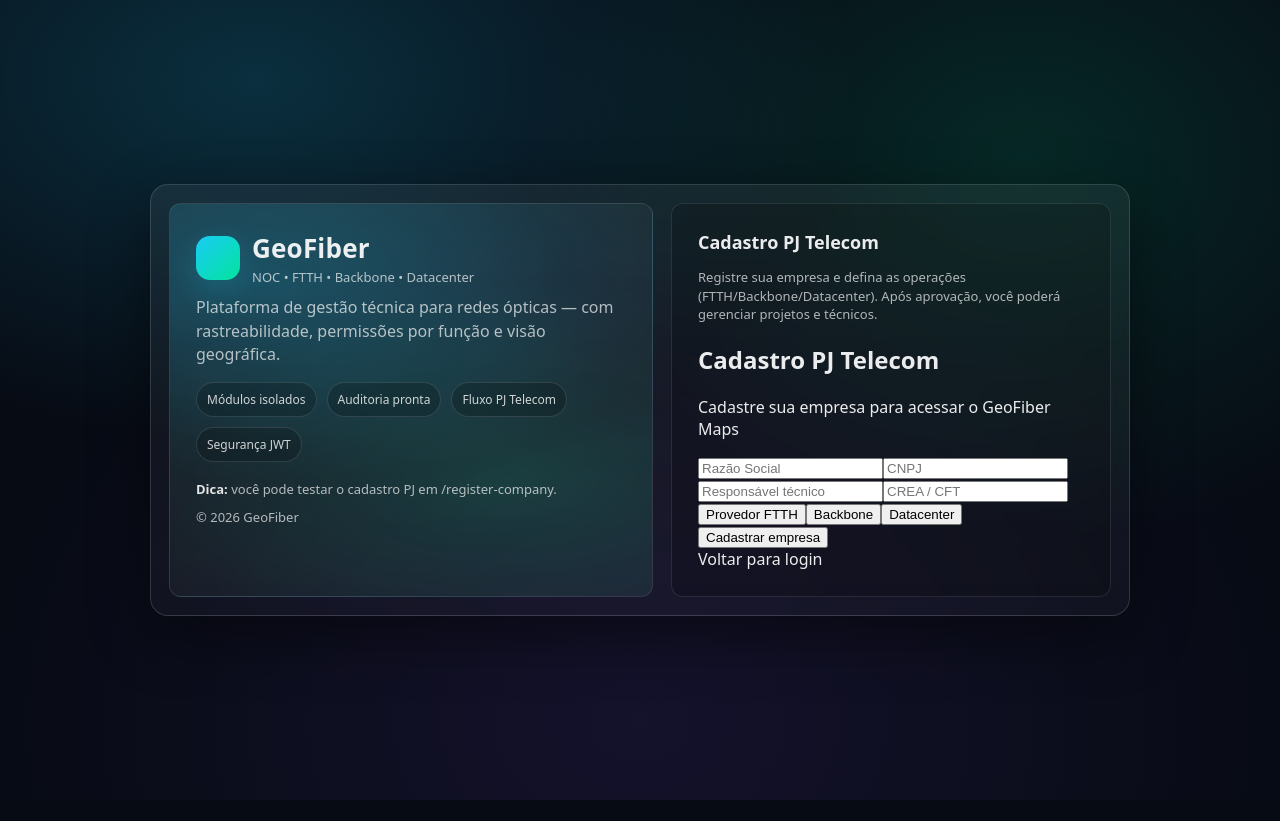
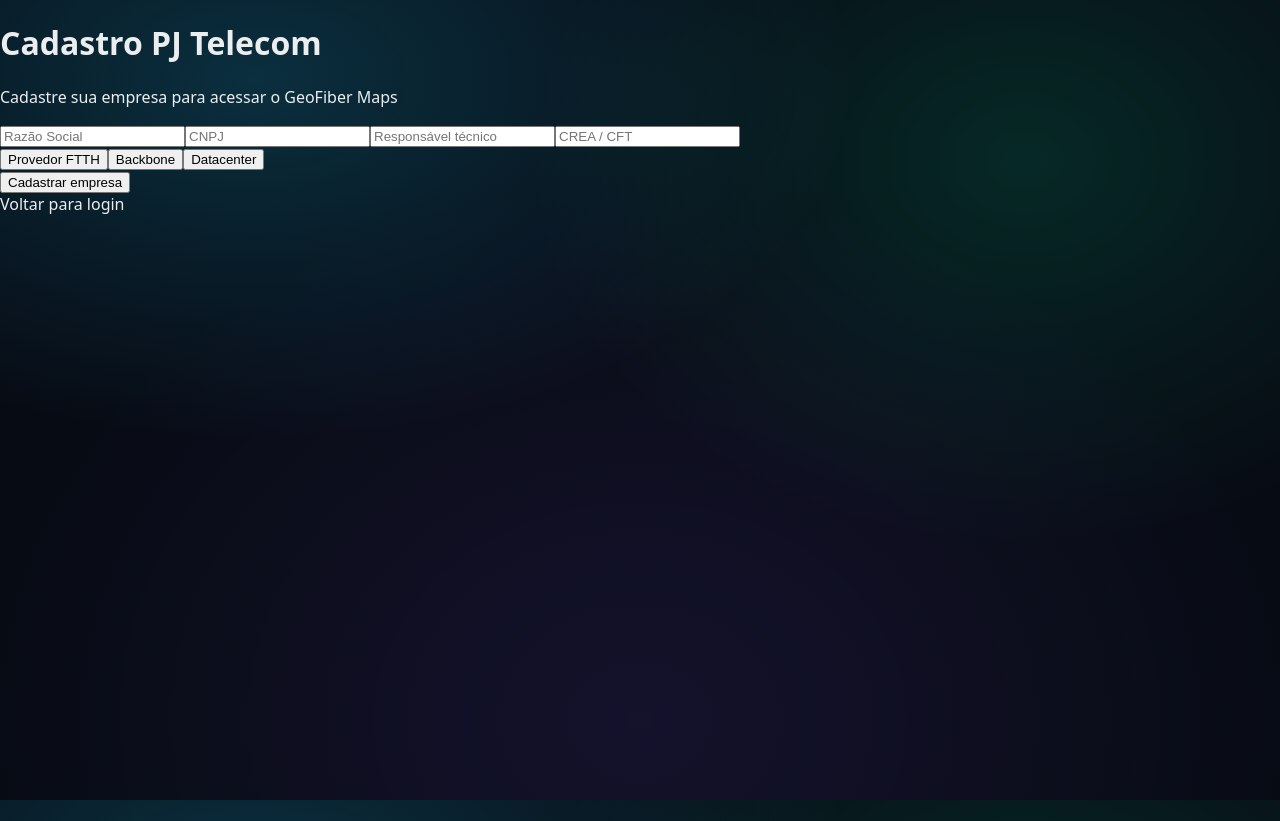
Before and after one commit to alansouzabr/geofiber, a Next.js app in the folder apps/portal/: page /register-company in a window 1280 px wide. Before the commit the page ends 800 px from the top, so only its background shows below. Built offline with nearby package versions, Linux system fonts and the light colour scheme.

Commit message:
ui(portal): register-company page shows form only (single main)

```diff
--- a/apps/portal/src/app/register-company/RegisterCompanyForm.tsx
+++ b/apps/portal/src/app/register-company/RegisterCompanyForm.tsx
@@ -73,8 +73,7 @@
   }
 
   return (
-    <main className="min-h-screen flex items-center justify-center px-4">
-      <div className="w-full max-w-md rounded-2xl border border-white/10 bg-black/40 backdrop-blur-xl p-6">
+    <div className="w-full max-w-md rounded-2xl border border-white/10 bg-black/40 backdrop-blur-xl p-6">
         <div className="mb-6">
           <h1 className="text-xl font-black">Cadastro PJ Telecom</h1>
           <p className="text-sm opacity-80 mt-1">
@@ -154,6 +153,5 @@
           </div>
         </form>
       </div>
-    </main>
-  );
+    );
 }
--- a/apps/portal/src/app/register-company/page.tsx
+++ b/apps/portal/src/app/register-company/page.tsx
@@ -1,16 +1,9 @@
-import AuthShell from '@/components/auth/AuthShell';
 import RegisterCompanyForm from './RegisterCompanyForm';
-
-export const dynamic = 'force-dynamic';
-export const revalidate = 0;
 
 export default function RegisterCompanyPage() {
   return (
-    <AuthShell
-      title="Cadastro PJ Telecom"
-      subtitle="Registre sua empresa e defina as operações (FTTH/Backbone/Datacenter). Após aprovação, você poderá gerenciar projetos e técnicos."
-    >
+    <main className="min-h-screen flex items-center justify-center px-4">
       <RegisterCompanyForm />
-    </AuthShell>
+    </main>
   );
 }
```
